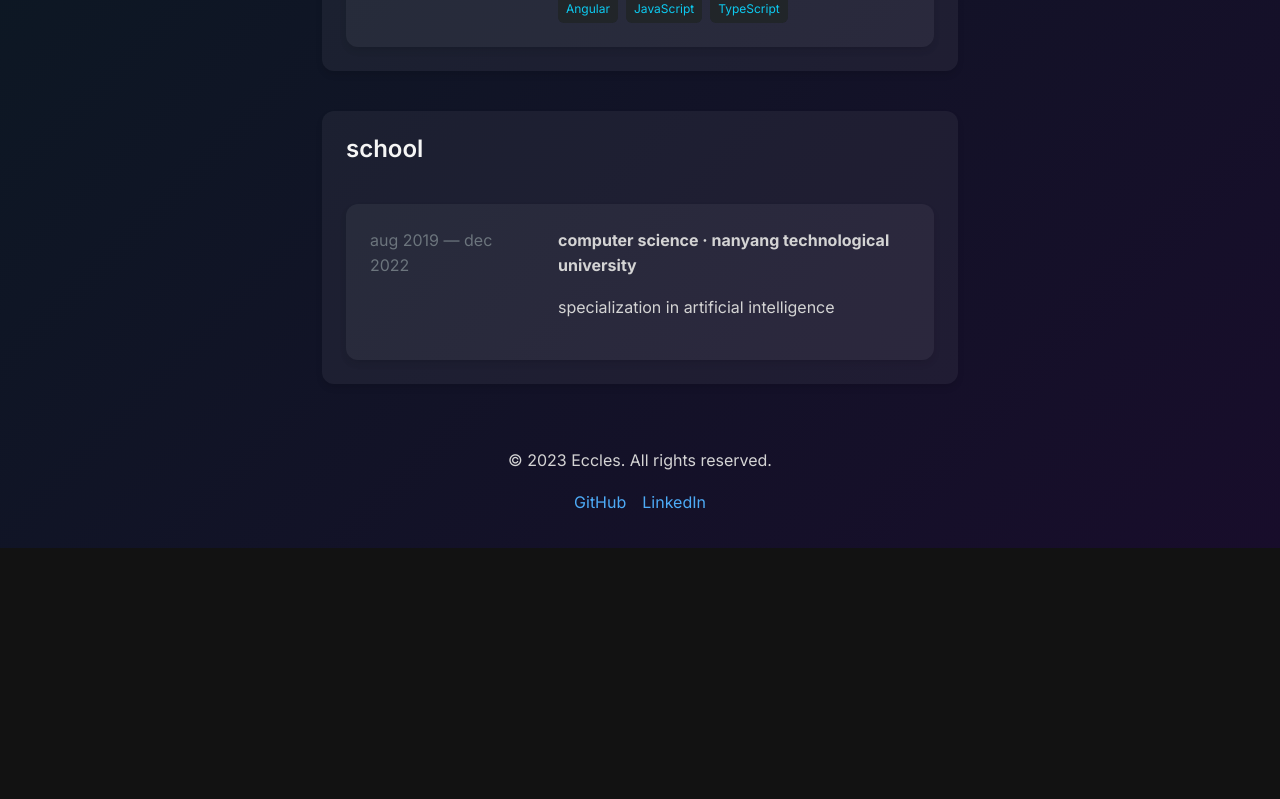
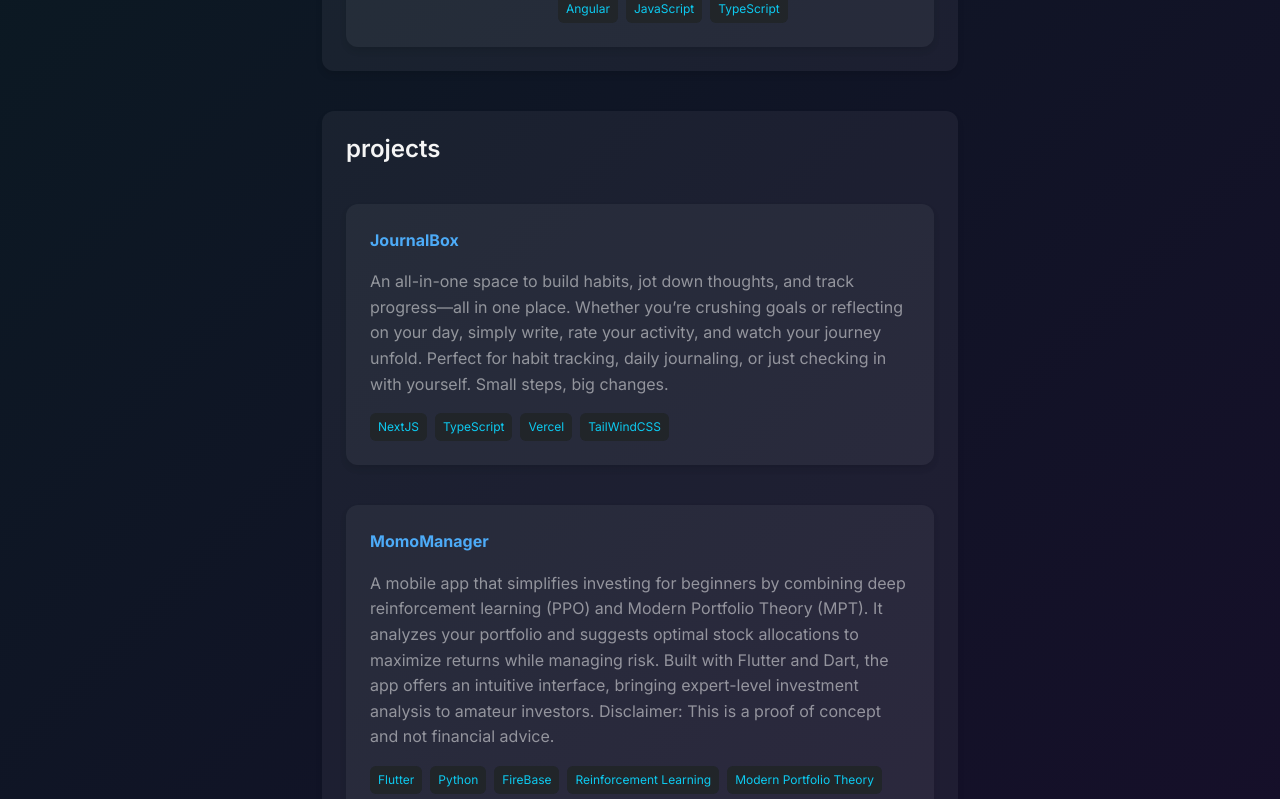
Before and after one commit to ecclessim/ecclessim.github.io, a React (Create React App) app in the folder ecc-pro-page/: page / in a window 1280 px wide. Shown: the part 1181-1980 px from the top of the page. Before the commit the page ends 1729 px from the top, so only its background shows below. Built offline with nearby package versions, Linux system fonts and the light colour scheme.

Commit message:
style changes

```diff
--- a/ecc-pro-page/src/App.js
+++ b/ecc-pro-page/src/App.js
@@ -4,6 +4,7 @@ import "./App.css";
 import ExperienceItem from "./components/ExperienceItem";
 import resumePdf from "./static/ecclesResume.pdf";
 import experienceData from "./static/resumeJson.json";
+import projectsData from "./static/projects.json";
 
 export default function App() {
   const schoolExp = {
@@ -29,7 +30,7 @@ export default function App() {
         😊
       </h3>
       <div className="body-text">
-        <p>walking my path in the finance/technology space as a developer.</p>
+        <p>walking my path in the fintech space as a developer.</p>
         <p>
           download my{" "}
           <strong>
@@ -57,13 +58,21 @@ export default function App() {
         ))}
       </div>
       <div className="section">
+        <h5>projects</h5>
+        {projectsData.map((e, i) => (
+          <div className="section" key={e.companyName + i}>
+            <ExperienceItem experience={e} />
+          </div>
+        ))}
+      </div>
+      <div className="section">
         <h5>school</h5>
         <div className="section">
           <ExperienceItem experience={schoolExp} />
         </div>
       </div>
       <footer className="footer">
-        <p>© 2023 Eccles. All rights reserved.</p>
+        <p>© 2023 Eccles.</p>
         <div className="social-links">
           <a
             href="https://github.com/ecclessim"
--- a/ecc-pro-page/src/components/ExperienceItem.js
+++ b/ecc-pro-page/src/components/ExperienceItem.js
@@ -1,16 +1,29 @@
 export default function ExperienceItem({ experience }) {
   return (
     <div className="row">
+      {experience.dateStart && experience.dateEnd && (
         <div className="col-md-4">
-        <p className="fs-6 fw-light text-left text-secondary">
+          <p className="fw-bold text-left text-secondary" style={{fontSize:".875rem"}}>
             {experience.dateStart.toLowerCase()} —{" "}
             {experience.dateEnd.toLowerCase()}
           </p>
         </div>
+      )}
       <div className="col">
+        {experience.hyperlink ? (
+          <a
+            href={experience.hyperlink}
+            target="_blank"
+            rel="noreferrer"
+            className="fs-6 fw-bold"
+          >
+            {experience.companyName}
+          </a>
+        ) : (
           <p className="fs-6 fw-bold">
-          {experience.role} · {experience.companyName}
+            {experience.role} {experience.role && "·"} {experience.companyName}
           </p>
+        )}
         <p className="fs-6 fw-medium">{experience.team}</p>
         {experience.description && (
           <p className="fs-6 text-white-50">{experience.description}</p>
--- /dev/null
+++ b/ecc-pro-page/src/static/projects.json
@@ -0,0 +1,26 @@
+[
+  {
+    "dateStart": "",
+    "dateEnd": "",
+    "role": "",
+    "companyName": "JournalBox",
+    "description": "An all-in-one space to build habits, jot down thoughts, and track progress—all in one place. Whether you’re crushing goals or reflecting on your day, simply write, rate your activity, and watch your journey unfold. Perfect for habit tracking, daily journaling, or just checking in with yourself. Small steps, big changes.",
+    "skills": ["NextJS", "TypeScript", "Vercel", "TailWindCSS"],
+    "hyperlink": "https://journalbox.vercel.app"
+  },
+  {
+    "dateStart": "",
+    "dateEnd": "",
+    "role": "",
+    "companyName": "MomoManager",
+    "description": "A mobile app that simplifies investing for beginners by combining deep reinforcement learning (PPO) and Modern Portfolio Theory (MPT). It analyzes your portfolio and suggests optimal stock allocations to maximize returns while managing risk. Built with Flutter and Dart, the app offers an intuitive interface, bringing expert-level investment analysis to amateur investors. Disclaimer: This is a proof of concept and not financial advice.",
+    "skills": [
+      "Flutter",
+      "Python",
+      "FireBase",
+      "Reinforcement Learning",
+      "Modern Portfolio Theory"
+    ],
+    "hyperlink": "https://github.com/ecclessim/fyp_flutter"
+  }
+]
```
Lines whose indentation alone changed are shown as unchanged.
